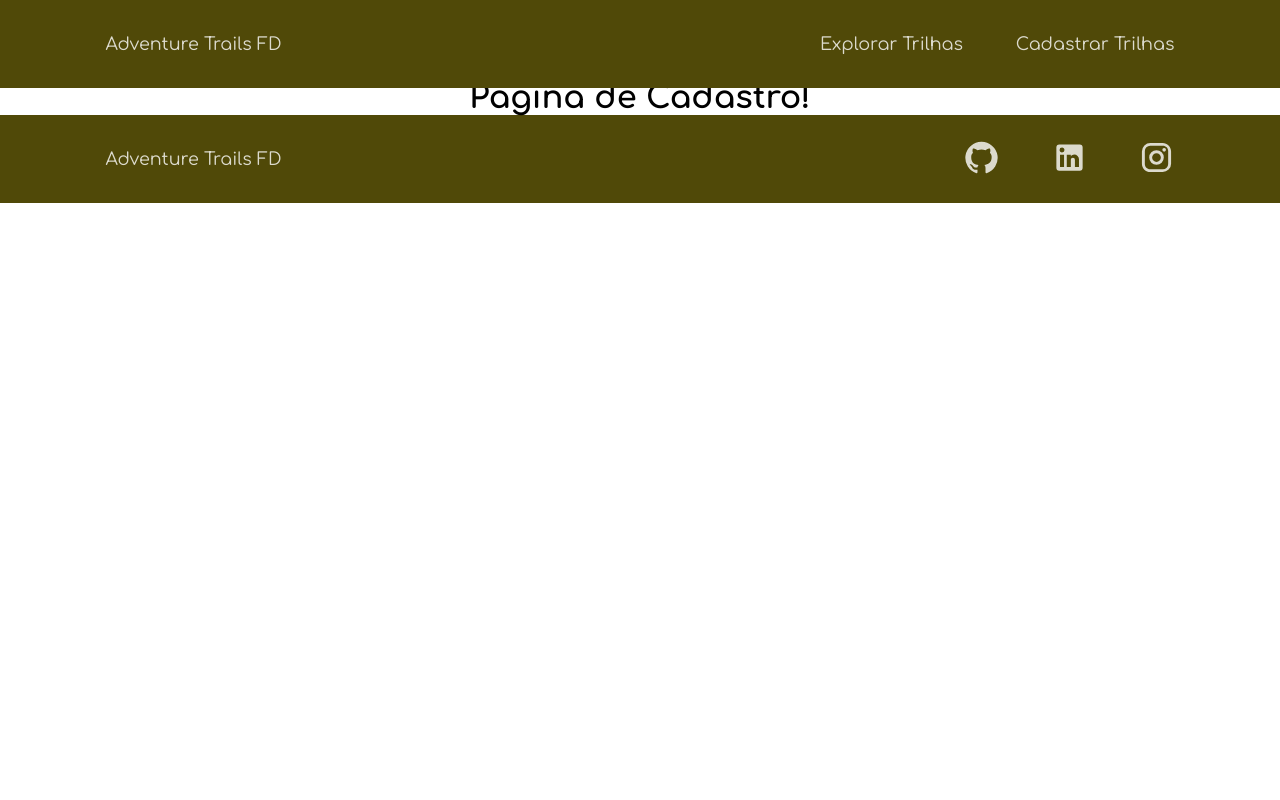
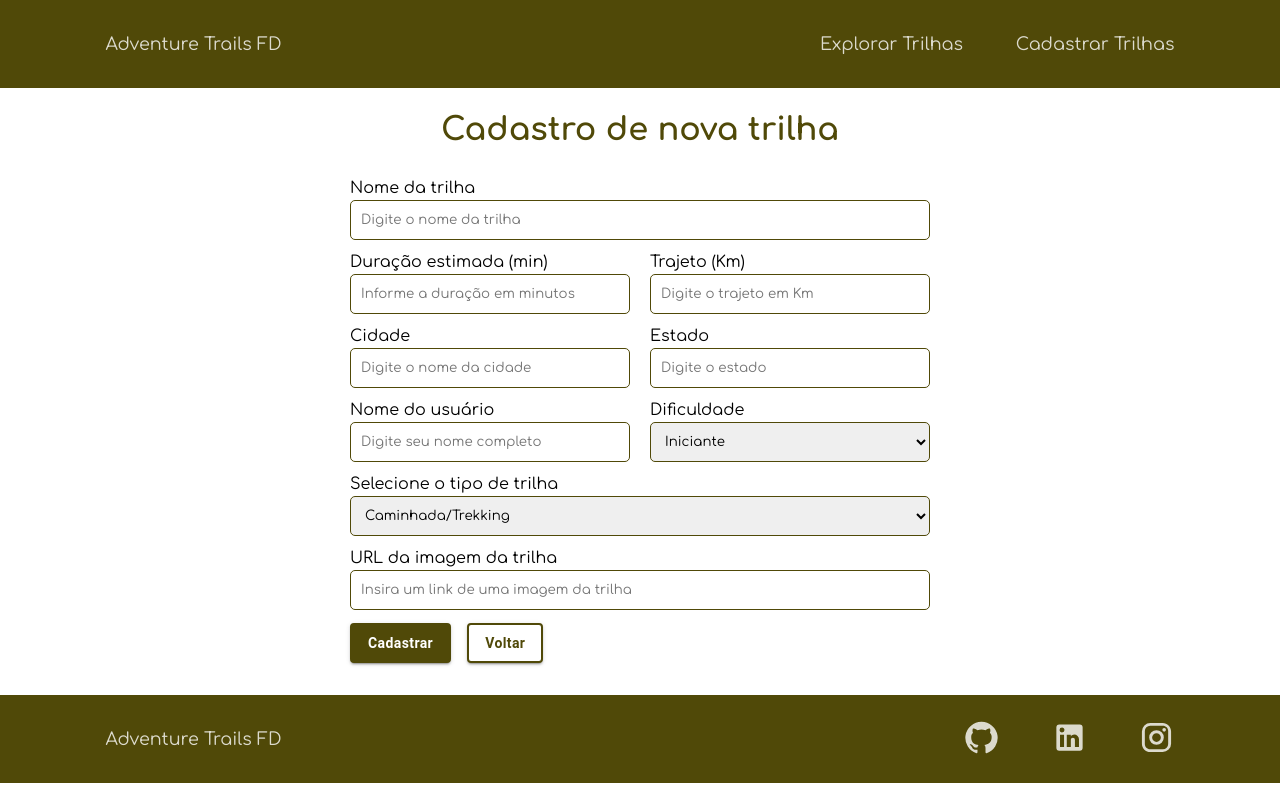
Before and after one commit to hiediferreira/adventure-trails-fd, a React (Vite) app: page /cadastro in a window 1280 px wide. Built offline with nearby package versions, Linux system fonts and the light colour scheme.

Commit message:
Semana_13

```diff
--- a/package.json
+++ b/package.json
@@ -21,6 +21,7 @@
     "prop-types": "^15.8.1",
     "react": "^18.2.0",
     "react-dom": "^18.2.0",
+    "react-hook-form": "^7.51.3",
     "react-icons": "^5.0.1",
     "react-router-dom": "^6.22.3"
   },
--- a/public/trilhas.json
+++ b/public/trilhas.json
@@ -6,7 +6,7 @@
       "estado": "SC",
       "duracao": 120,
       "trajeto": 5.75,
-      "dificuldade": "Média",
+      "dificuldade": "Iniciante",
       "tipo": "Caminhada",
       "nomeUsuario": "Hiédi",
       "urlImagem": "./src/assets/Costa-lagoa.jpeg"
@@ -17,7 +17,7 @@
       "estado": "SC",
       "duracao": 25,
       "trajeto": 0.7,
-      "dificuldade": "Iniciante",
+      "dificuldade": "Intermediário",
       "tipo": "Caminhada",
       "nomeUsuario": "Hiédi",
       "urlImagem": "./src/assets/trilha-pocao.jpeg"
@@ -28,7 +28,7 @@
       "estado": "SC",
       "duracao": 50,
       "trajeto": 2.5,
-      "dificuldade": "Iniciante",
+      "dificuldade": "Difícil",
       "tipo": "Caminhada",
       "nomeUsuario": "Hiédi",
       "urlImagem": "./src/assets/trilha-ingleses.jpg"
--- a/src/Components/CardTrilha/cardTrilha.module.css
+++ b/src/Components/CardTrilha/cardTrilha.module.css
@@ -2,7 +2,7 @@
     /* Contém todo o conteúdo do card*/
     display: flex;
     box-shadow: .2em .2em .8em black;
-    min-height: 20em;
+    min-height: 15em;
     width: 50em;
     margin-bottom: 3em; /*Distância entre os cards*/
     color: var(--corFonte);
@@ -47,7 +47,7 @@
 }
 
 .cardDif{
-    width: 100px;
+    width: 160px;
     border-radius: 10px;
     background-color: rgba(92, 102, 112, 0.5);
 
--- /dev/null
+++ b/src/Components/Temas/temaPrincipal.jsx
@@ -0,0 +1,24 @@
+import { createTheme } from '@mui/material/styles'
+
+const theme = createTheme({
+    palette: {
+        primary: {
+            main: '#504908',
+            contrastText: '#fff',
+        },
+        secondary:{
+            main: '#fff',
+            contrastText: '#504908',
+
+        }
+    },
+    typography: {
+        button: {
+            textTransform: "none",  //removendo o upperCase dos botões
+            fontWeight: "bold",
+            border: "2px solid #504908"
+        }
+    }
+})
+
+export default theme
--- a/src/Context/TrilhasContext.jsx
+++ b/src/Context/TrilhasContext.jsx
@@ -12,8 +12,12 @@ export const TrilhasContextProvider = ({children}) => {
         }
     }, [dados])
 
+    function addTrilhas(dadoTrilha){
+        setTrilhas((t) => [...t, dadoTrilha]) //passamos o que já existe e mais os dados novos
+    }
+
     return(
-        <TrilhasContext.Provider value={{trilhas, setTrilhas, isLoading}}>
+        <TrilhasContext.Provider value={{trilhas, setTrilhas, isLoading, addTrilhas}}>
             {children}
         </TrilhasContext.Provider>
     )
--- a/src/Pages/Cadastro.jsx
+++ b/src/Pages/Cadastro.jsx
@@ -1,7 +1,171 @@
+import styles from "./estilosPages.module.css"
+
+import { Button } from '@mui/material'
+import WarningAmberIcon from '@mui/icons-material/WarningAmber';
+import theme from "../Components/Temas/temaPrincipal"
+import { ThemeProvider } from '@mui/material/styles'
+
+import { useNavigate } from "react-router-dom"
+
+import { useForm } from "react-hook-form"
+import { useContext } from "react";
+
+import { TrilhasContext } from "../Context/TrilhasContext";
+
 function Cadastro(){
+
+    const navigate = useNavigate()
+    function goHome(){
+        navigate("/")
+    }
+
+    const {
+        register,
+        handleSubmit,
+        formState: {errors}
+    } = useForm()
+
+    const {addTrilhas} = useContext(TrilhasContext)
+
+    function sendForm(formValue){
+        console.log(formValue)
+
+        addTrilhas({...formValue,
+        duracao: Number(formValue.duracao),
+        trajeto: Number(formValue.trajeto)
+        })
+
+        navigate("/lista")
+    }
+
     return(
-        <div className="container">
-            <h1>Página de Cadastro!</h1>
+        <div className={styles.containerCadastro}>
+            <h1 className={styles.h1Principal}>Cadastro de nova trilha</h1>
+
+            <form onSubmit={handleSubmit(sendForm)} className={styles.testando}>
+                <label htmlFor="nomeTrilha">Nome da trilha</label> <br />
+                <input className={styles.inputMaior}
+                    type="text"
+                    {...register("nomeTrilha", {
+                    required: "Insira o nome da trilha",
+                    maxLength: {value:100, message: "Deve possuir no máximo 100 caracteres"}
+                    })}
+                    placeholder="Digite o nome da trilha"
+                />
+                {errors?.nomeTrilha && <p className={styles.msgErro}><WarningAmberIcon fontSize="small" sx={{"mr":1}}/>
+                    {errors.nomeTrilha.message}</p>}
+
+                <div className={styles.divCentral}>
+                    <div className={styles.flexInput}>
+                        <label htmlFor="duracao">Duração estimada (min)</label>
+                        <input className={styles.inputStyle}
+                            type="number"
+                            {...register("duracao", {
+                            required: "Insira a duração da trilha em min",
+                            maxLength: {value:4, message:"Deve possuir no máximo 4 caracteres"}
+                            })}
+                            placeholder="Informe a duração em minutos"
+                        />
+                        {errors?.duracao && <p className={styles.msgErro}><WarningAmberIcon fontSize="small" sx={{"mr":1}}/>
+                            {errors.duracao.message}</p>}
+                    </div>
+
+                    <div className={styles.flexInput}>
+                        <label htmlFor="trajeto">Trajeto (Km)</label>
+                        <input className={styles.inputStyle}
+                            type="number"
+                            {...register("trajeto", {
+                            required: "Informe o trajeto em Km",
+                            maxLength: {value:5, message:"Deve possuir no máximo 5 caracteres"}
+                            })}
+                            placeholder="Digite o trajeto em Km"
+                        />
+                        {errors?.trajeto && <p className={styles.msgErro}><WarningAmberIcon fontSize="small" sx={{"mr":1}}/>
+                            {errors.trajeto.message}</p>}
+                    </div>
+
+                    <div className={styles.flexInput}>
+                        <label htmlFor="cidade">Cidade</label>
+                        <input className={styles.inputStyle}
+                            type="text"
+                            {...register("cidade", {
+                            required: "Informe a cidade",
+                            maxLength: {value:60, message:"Deve possuir no máximo 60 caracteres"}
+                            })}
+                            placeholder="Digite o nome da cidade"
+                        />
+                        {errors?.cidade && <p className={styles.msgErro}><WarningAmberIcon fontSize="small" sx={{"mr":1}}/>
+                            {errors.cidade.message}</p>}
+                    </div>
+
+                    <div className={styles.flexInput}>
+                        <label htmlFor="estado">Estado</label>
+                        <input className={styles.inputStyle}
+                            type="text"
+                            {...register("estado", {
+                            required: "Informe o estado",
+                            maxLength: {value:2, message:"Deve possuir no máximo 2 caracteres"}
+                            })}
+                            placeholder="Digite o estado"
+                        />
+                        {errors?.estado && <p className={styles.msgErro}><WarningAmberIcon fontSize="small" sx={{"mr":1}}/>
+                            {errors.estado.message}</p>}
+                    </div>
+
+                    <div className={styles.flexInput}>
+                        <label htmlFor="nomeUsuario">Nome do usuário</label>
+                        <input className={styles.inputStyle}
+                            type="text"
+                            {...register("nomeUsuario", {
+                            maxLength:{value:60, message:"Deve possuir no máximo 60 caracteres"}
+                            })}
+                            placeholder="Digite seu nome completo"
+                        />
+                        {errors?.nomeUsuario && <p className={styles.msgErro}><WarningAmberIcon fontSize="small" sx={{"mr":1}}/>
+                            {errors.nomeUsuario.message}</p>}
+                    </div>
+
+                    <div className={styles.flexInput}>
+                        <label htmlFor="dificuldade">Dificuldade</label>
+                        <select className={styles.inputStyle} {...register("dificuldade")}>
+                            <option value="Iniciante">Iniciante</option>
+                            <option value="Intermediário">Intermediário</option>
+                            <option value="Difícil">Difícil</option>
+                        </select>
+                    </div>
+                </div>
+
+                <div>
+                    <label htmlFor="tipo">Selecione o tipo de trilha</label> <br />
+                    <select className={styles.inputMaior} {...register("tipo")}>
+                        <option value="Caminhada/trekking">Caminhada/Trekking</option>
+                        <option value="Ciclismo">Ciclismo</option>
+                    </select>
+                </div>
+
+                <div>
+                    <label htmlFor="urlImage">URL da imagem da trilha</label> <br />
+                    <input  className={styles.inputMaior}
+                        type="text"
+                        {...register("urlImagem", {
+                        maxLength:{value:300, message:"Deve possuir no máximo 300 caracteres"}
+                        })}
+                        placeholder="Insira um link de uma imagem da trilha"
+                    />
+                    {errors?.urlImagem && <p className={styles.msgErro}><WarningAmberIcon fontSize="small" sx={{"mr":1}}/>
+                        {errors.urlImagem.message}</p>}
+                </div>
+
+                <div>
+                    <ThemeProvider theme={theme}>
+                        <Button variant="contained" color="primary" type="submit" >Cadastrar</Button>
+                    </ThemeProvider>
+
+                    <ThemeProvider theme={theme}>
+                        <Button variant="contained" color="secondary"  sx={{"ml":2}} onClick={() => goHome()}>Voltar</Button>
+                    </ThemeProvider>
+                </div>
+            </form>
         </div>
     )
 }
--- a/src/Pages/Lista.jsx
+++ b/src/Pages/Lista.jsx
@@ -8,7 +8,7 @@ function Lista(){
 
     return(
         <div className="container">
-            <h1 className={styles.h1Lista}>Explore trilhas incríveis</h1>
+            <h1 className={styles.h1Principal}>Explore trilhas incríveis</h1>
             {!!trilhas && !isLoading ? (
                 trilhas.map((traill, index) => (
                     <CardTrilha dadosTrilha={traill} key={index} />
--- a/src/Pages/estilosPages.module.css
+++ b/src/Pages/estilosPages.module.css
@@ -1,4 +1,10 @@
-/* Página Home */
+/* Comum às páginas */
+.h1Principal{
+    margin: 1em 0;
+    color: #504908
+}
+
+/* Página Home*/
 .imgHome{
     height: 500px;
     width: 100vw;
@@ -48,20 +54,50 @@
     width: 600px;
 }
 
-.linkHome{
-    color: white;
+
+/* Página de Cadastro*/
+.containerCadastro{
+    padding: 5em 0 2em 0;
+    display: flex;
+    flex-direction: column;
+    align-items: center;
+    justify-content: center;
+    height: auto;
 }
 
+.inputStyle{   /*Inputs menores*/
+    margin: 0.2em 0 1em 0;
+    width: 280px;
+    height: 40px;
+    border-radius: 5px;
+    padding-left: 10px;
+    border: 1px solid #504908;
+}
 
+.inputMaior{ /*Inputs maiores*/
+    margin: 0.2em 0 1em 0;
+    width: 580px;
+    height: 40px;
+    border-radius: 5px;
+    padding-left: 10px;
+    border: 1px solid #504908;
+}
 
+.divCentral{ /*div com 6 inputs menores*/
+    width: 580px;   /*2x 280px + 20px de gap*/
+    display: grid;
+    grid-template-columns: 280px 280px;
+    grid-template-rows: 1fr 1fr 1fr;
+    column-gap: 20px;
+}
 
+.flexInput{ /*Label e input com display flex*/
+    display: flex;
+    flex-direction: column;
+}
 
-
-
-
-
-
-.h1Lista{
-    margin: 1em 0;
-    color: #504908
+.msgErro{
+    color:red;
+    font-size: 12px;
+    margin-bottom: 1em;
 }
```
Also changed, not shown: src/Pages/Home.jsx (+15 -18 lines), 1 other file (tests, documents, lock files or other folders).
